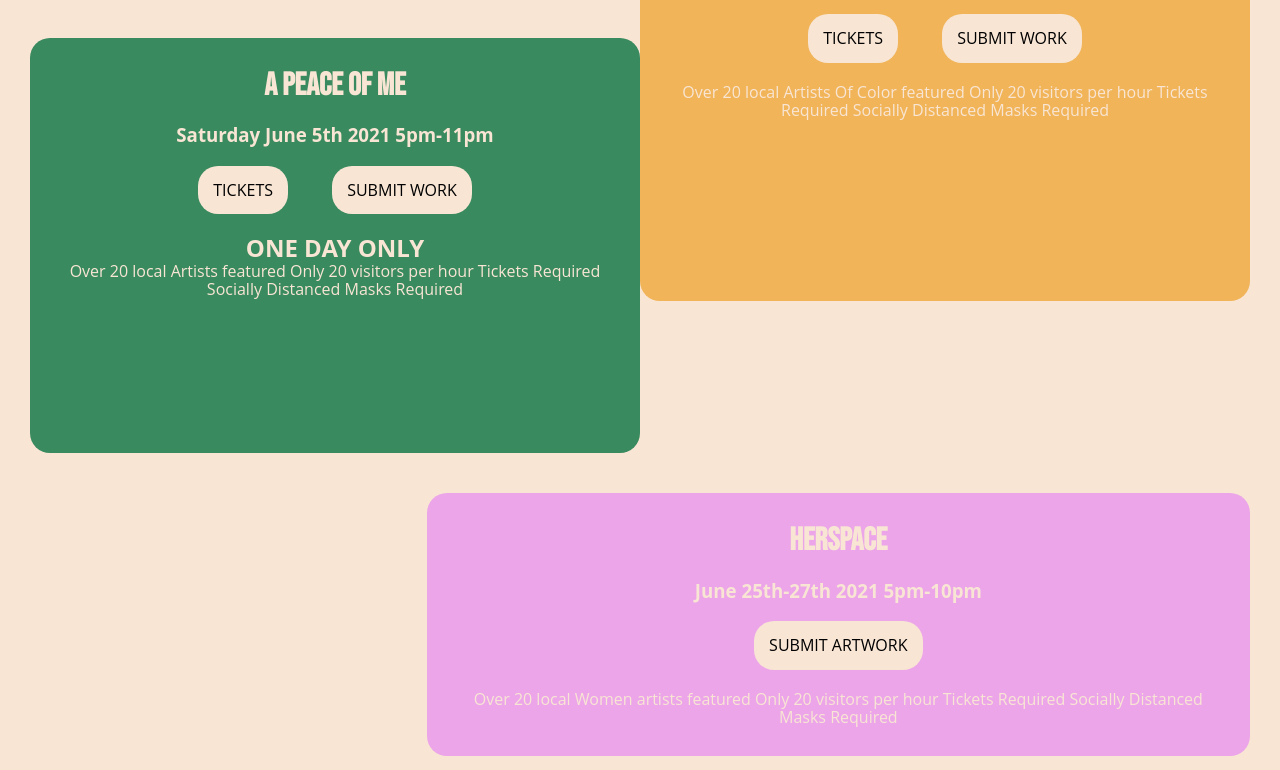
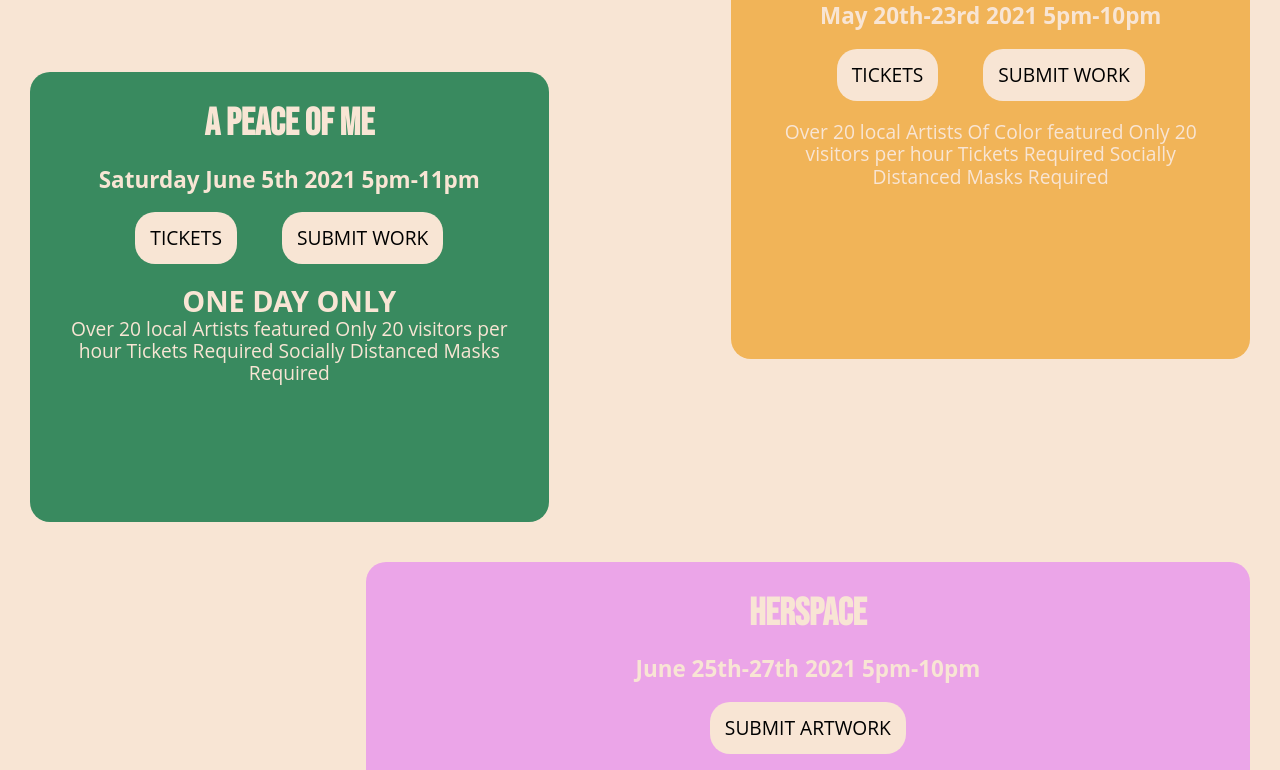
Before and after one commit to delaneyrbass/DelaneyBass-Web2-Final, a plain HTML site: page deploy/index.html in a window 1280 px wide. Shown: the part 749-1519 px from the top of the page. Drawn offline with nearby package versions, Linux system fonts and the light colour scheme.

Commit message:
fixing and touching up
finalizing

```diff
--- a/dev/scss/layout/_header.scss
+++ b/dev/scss/layout/_header.scss
@@ -26,6 +26,7 @@ header {
         @include lg{
             li{
                 padding: 70px;
+                font-size: larger;
             }
         }
 
--- a/dev/scss/sections/_events.scss
+++ b/dev/scss/sections/_events.scss
@@ -62,19 +62,19 @@
 
 
             @include md {
-
+                font-size: larger;
                 display: grid;
-                grid-template-columns: repeat(6, 1fr) ;
+                grid-template-columns: repeat(7, 1fr) ;
                 grid-template-rows: repeat(8, 1fr);
                 grid-template-areas:
-                "herspaceTop herspaceTop herspaceTop herspaceTop . . "
-                "herspaceTop herspaceTop herspaceTop herspaceTop . . "
-                " . . . letsget letsget letsget"
-                "peace peace peace letsget letsget letsget"
-                "peace peace peace letsget letsget letsget"
-                "peace peace peace . . . "
-                " . . herspaceBottom herspaceBottom herspaceBottom herspaceBottom"
-                " . . herspaceBottom herspaceBottom herspaceBottom herspaceBottom"
+                "herspaceTop herspaceTop herspaceTop herspaceTop herspaceTop . . "
+                "herspaceTop herspaceTop herspaceTop herspaceTop herspaceTop . . "
+                " . . . . letsget letsget letsget"
+                "peace peace peace . letsget letsget letsget"
+                "peace peace peace . letsget letsget letsget"
+                "peace peace peace . . . . "
+                " . . herspaceBottom herspaceBottom herspaceBottom herspaceBottom herspaceBottom"
+                " . . herspaceBottom herspaceBottom herspaceBottom herspaceBottom herspaceBottom"
 
                 ;
 
--- a/dev/scss/sections/_shop.scss
+++ b/dev/scss/sections/_shop.scss
@@ -16,20 +16,40 @@
                 grid-template-columns: 50% auto;
                 grid-template-areas:
                 "#piece1 #piece2"
+                "purple2 yellow2"
                 "#piece3 #piece4"
+                "green2 purple3"
                 "#piece5 #piece6"
+                "yellow3 green3"
                 ;
 
                 @include md {
+
                     margin: 20px;
                     padding: 20px;
                     grid-template-columns: repeat(3, 1fr) ;
                     grid-template-areas:
                     "#piece1 #piece2 #piece3"
-                    "#piece4 #piece5 #piece6";
+                    "purple2 yellow2 green2"
+                    "#piece4 #piece5 #piece6"
+                    "purple3 yellow3 green3";
 
 
             }
+            @include lg {
+
+                margin: 20px;
+                padding: 20px;
+                grid-template-columns: repeat(3, 1fr) ;
+                grid-template-areas:
+                "#piece1 #piece2 #piece3"
+                "purple2 yellow2 green2"
+                "#piece4 #piece5 #piece6"
+                "purple3 yellow3 green3";
+
+
+        }
+
 
             }
 
@@ -55,7 +75,7 @@
         color: #F8E5D4;
         padding: 15px;
         margin: 10px;
-
+        grid-area: purple2;
     }
 
     #yellow2{
@@ -63,19 +83,21 @@
         color: #F8E5D4;
         padding: 15px;
         margin: 10px;
+        grid-area: yellow2;
     }
     #green2{
         background-color: #398A5F;
         color: #F8E5D4;
         padding: 15px;
         margin: 10px;
+        grid-area: green2;
     }
     #purple3{
         background-color: #A877D0;
         color: #F8E5D4;
         padding: 15px;
         margin: 10px;
-
+        grid-area: purple3;
     }
 
     #yellow3{
@@ -83,12 +105,14 @@
         color: #F8E5D4;
         padding: 15px;
         margin: 10px;
+        grid-area: yellow3;
     }
     #green3{
         background-color: #398A5F;
         color: #F8E5D4;
         padding: 15px;
         margin: 10px;
+        grid-area: green3;
     }
     #social3{
         display: flex;
```
Also changed, not shown: deploy/css/styles.css, 3 other files.
